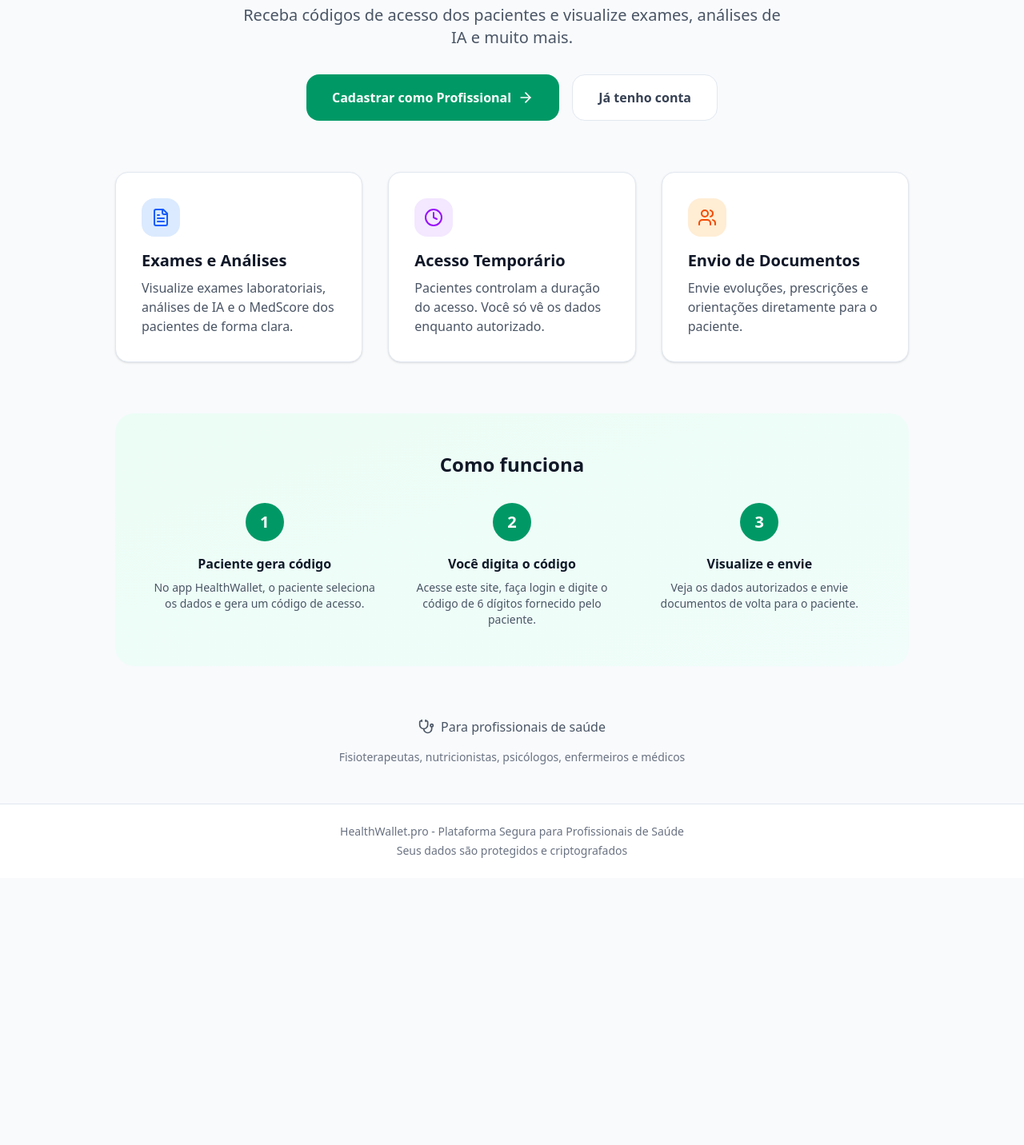
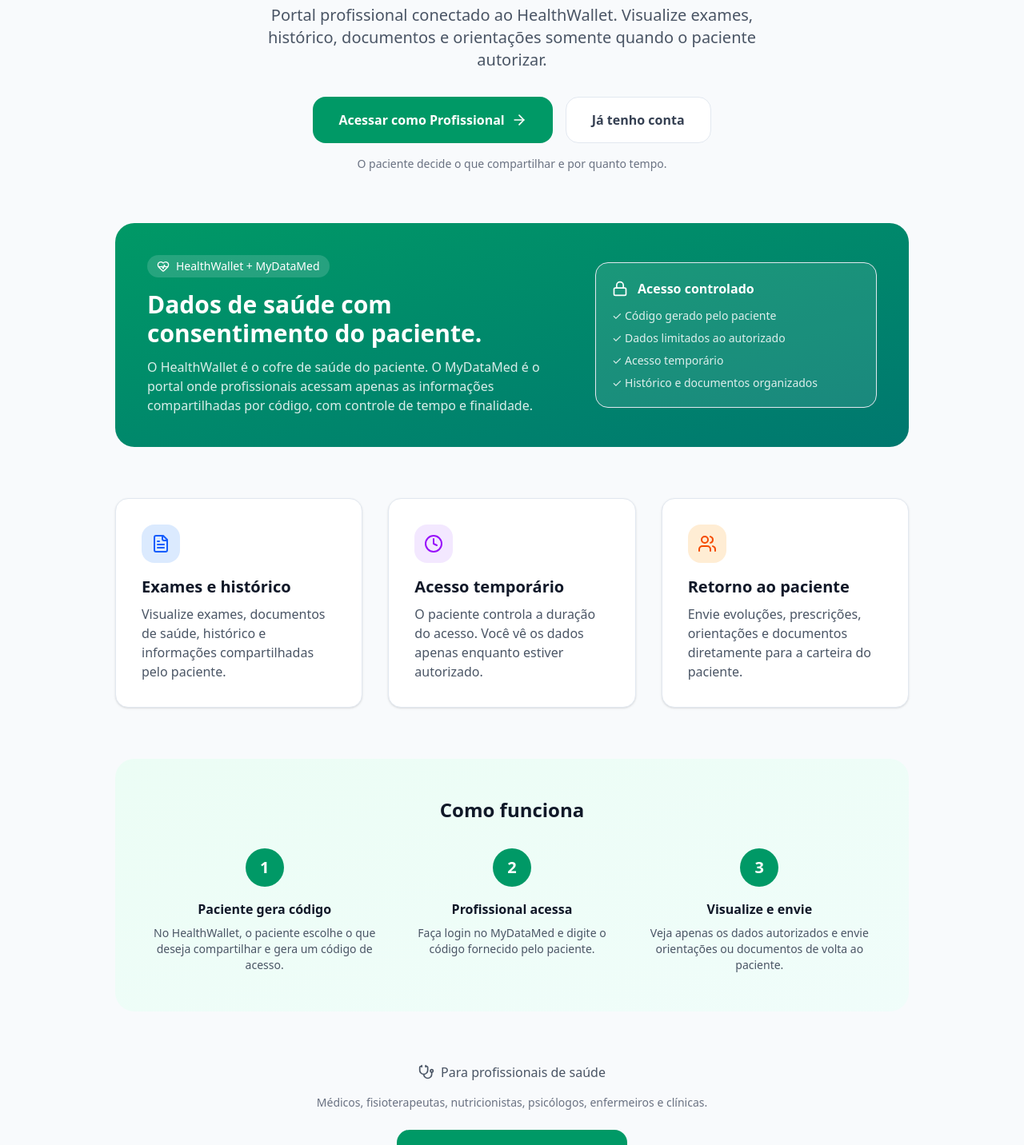
Before and after one commit to HenriqueGuilhermeUx/healthwallet-site, a Next.js app: page / in a window 1280 px wide. Shown: the part 280-1712 px from the top of the page at 80% size. Before the commit the page ends 1378 px from the top, so only its background shows below. Built offline with nearby package versions, Linux system fonts and the light colour scheme; no server answers.

Commit message:
Refactor page content and update text for clarity

```diff
--- a/src/app/page.tsx
+++ b/src/app/page.tsx
@@ -4,7 +4,16 @@ import { useAuth } from '@/contexts/AuthContext'
 import { useRouter } from 'next/navigation'
 import { useEffect } from 'react'
 import Link from 'next/link'
-import { Shield, Clock, FileText, Users, ArrowRight, Stethoscope } from 'lucide-react'
+import {
+  Shield,
+  Clock,
+  FileText,
+  Users,
+  ArrowRight,
+  Stethoscope,
+  HeartPulse,
+  Lock,
+} from 'lucide-react'
 
 export default function Home() {
   const { user, loading } = useAuth()
@@ -26,20 +35,20 @@ export default function Home() {
 
   return (
     <div className="max-w-5xl mx-auto px-4 py-12">
-      {/* Hero Section */}
       <div className="text-center mb-16">
         <div className="inline-flex items-center gap-2 px-4 py-2 bg-emerald-50 rounded-full text-emerald-700 text-sm font-medium mb-6">
           <Shield className="w-4 h-4" />
-          Plataforma Segura para Profissionais
+          MyDataMed by Nexa
         </div>
 
         <h1 className="text-4xl md:text-5xl font-bold text-gray-900 mb-4">
-          Acesse dados de saúde dos seus pacientes
-          <span className="text-emerald-600"> de forma segura</span>
+          Acesse dados compartilhados pelos pacientes
+          <span className="text-emerald-600"> com segurança</span>
         </h1>
 
         <p className="text-xl text-gray-600 max-w-2xl mx-auto mb-8">
-          Receba códigos de acesso dos pacientes e visualize exames, análises de IA e muito mais.
+          Portal profissional conectado ao HealthWallet. Visualize exames,
+          histórico, documentos e orientações somente quando o paciente autorizar.
         </p>
 
         <div className="flex flex-col sm:flex-row gap-4 justify-center">
@@ -47,9 +56,10 @@ export default function Home() {
             href="/register"
             className="inline-flex items-center justify-center gap-2 px-8 py-4 bg-emerald-600 text-white font-semibold rounded-xl hover:bg-emerald-700 transition-colors"
           >
-            Cadastrar como Profissional
+            Acessar como Profissional
             <ArrowRight className="w-5 h-5" />
           </Link>
+
           <Link
             href="/login"
             className="inline-flex items-center justify-center gap-2 px-8 py-4 bg-white text-gray-700 font-semibold rounded-xl border border-gray-200 hover:bg-gray-50 transition-colors"
@@ -57,17 +67,60 @@ export default function Home() {
             Já tenho conta
           </Link>
         </div>
+
+        <p className="text-sm text-gray-500 mt-4">
+          O paciente decide o que compartilhar e por quanto tempo.
+        </p>
       </div>
 
-      {/* Features */}
+      <div className="bg-gradient-to-br from-emerald-600 to-teal-700 rounded-3xl p-8 md:p-10 text-white mb-16">
+        <div className="grid md:grid-cols-[1.2fr_0.8fr] gap-8 items-center">
+          <div>
+            <div className="inline-flex items-center gap-2 px-3 py-1 bg-white/15 rounded-full text-sm font-medium mb-4">
+              <HeartPulse className="w-4 h-4" />
+              HealthWallet + MyDataMed
+            </div>
+
+            <h2 className="text-2xl md:text-3xl font-bold mb-3">
+              Dados de saúde com consentimento do paciente.
+            </h2>
+
+            <p className="text-white/85">
+              O HealthWallet é o cofre de saúde do paciente. O MyDataMed é o
+              portal onde profissionais acessam apenas as informações
+              compartilhadas por código, com controle de tempo e finalidade.
+            </p>
+          </div>
+
+          <div className="bg-white/10 border border-white/20 rounded-2xl p-5">
+            <div className="flex items-center gap-3 mb-3">
+              <Lock className="w-5 h-5" />
+              <span className="font-semibold">Acesso controlado</span>
+            </div>
+
+            <ul className="space-y-2 text-sm text-white/85">
+              <li>✓ Código gerado pelo paciente</li>
+              <li>✓ Dados limitados ao autorizado</li>
+              <li>✓ Acesso temporário</li>
+              <li>✓ Histórico e documentos organizados</li>
+            </ul>
+          </div>
+        </div>
+      </div>
+
       <div className="grid md:grid-cols-3 gap-8 mb-16">
         <div className="bg-white rounded-2xl p-8 border border-gray-100 shadow-sm">
           <div className="w-12 h-12 rounded-xl bg-blue-100 flex items-center justify-center mb-4">
             <FileText className="w-6 h-6 text-blue-600" />
           </div>
-          <h3 className="text-xl font-semibold text-gray-900 mb-2">Exames e Análises</h3>
+
+          <h3 className="text-xl font-semibold text-gray-900 mb-2">
+            Exames e histórico
+          </h3>
+
           <p className="text-gray-600">
-            Visualize exames laboratoriais, análises de IA e o MedScore dos pacientes de forma clara.
+            Visualize exames, documentos de saúde, histórico e informações
+            compartilhadas pelo paciente.
           </p>
         </div>
 
@@ -75,9 +128,14 @@ export default function Home() {
           <div className="w-12 h-12 rounded-xl bg-purple-100 flex items-center justify-center mb-4">
             <Clock className="w-6 h-6 text-purple-600" />
           </div>
-          <h3 className="text-xl font-semibold text-gray-900 mb-2">Acesso Temporário</h3>
+
+          <h3 className="text-xl font-semibold text-gray-900 mb-2">
+            Acesso temporário
+          </h3>
+
           <p className="text-gray-600">
-            Pacientes controlam a duração do acesso. Você só vê os dados enquanto autorizado.
+            O paciente controla a duração do acesso. Você vê os dados apenas
+            enquanto estiver autorizado.
           </p>
         </div>
 
@@ -85,25 +143,36 @@ export default function Home() {
           <div className="w-12 h-12 rounded-xl bg-orange-100 flex items-center justify-center mb-4">
             <Users className="w-6 h-6 text-orange-600" />
           </div>
-          <h3 className="text-xl font-semibold text-gray-900 mb-2">Envio de Documentos</h3>
+
+          <h3 className="text-xl font-semibold text-gray-900 mb-2">
+            Retorno ao paciente
+          </h3>
+
           <p className="text-gray-600">
-            Envie evoluções, prescrições e orientações diretamente para o paciente.
+            Envie evoluções, prescrições, orientações e documentos diretamente
+            para a carteira do paciente.
           </p>
         </div>
       </div>
 
-      {/* How it works */}
       <div className="bg-gradient-to-br from-emerald-50 to-teal-50 rounded-3xl p-8 md:p-12">
-        <h2 className="text-2xl font-bold text-gray-900 text-center mb-8">Como funciona</h2>
+        <h2 className="text-2xl font-bold text-gray-900 text-center mb-8">
+          Como funciona
+        </h2>
 
         <div className="grid md:grid-cols-3 gap-8">
           <div className="text-center">
             <div className="w-12 h-12 rounded-full bg-emerald-600 text-white font-bold text-xl flex items-center justify-center mx-auto mb-4">
               1
             </div>
-            <h3 className="font-semibold text-gray-900 mb-2">Paciente gera código</h3>
+
+            <h3 className="font-semibold text-gray-900 mb-2">
+              Paciente gera código
+            </h3>
+
             <p className="text-gray-600 text-sm">
-              No app HealthWallet, o paciente seleciona os dados e gera um código de acesso.
+              No HealthWallet, o paciente escolhe o que deseja compartilhar e
+              gera um código de acesso.
             </p>
           </div>
 
@@ -111,9 +180,13 @@ export default function Home() {
             <div className="w-12 h-12 rounded-full bg-emerald-600 text-white font-bold text-xl flex items-center justify-center mx-auto mb-4">
               2
             </div>
-            <h3 className="font-semibold text-gray-900 mb-2">Você digita o código</h3>
+
+            <h3 className="font-semibold text-gray-900 mb-2">
+              Profissional acessa
+            </h3>
+
             <p className="text-gray-600 text-sm">
-              Acesse este site, faça login e digite o código de 6 dígitos fornecido pelo paciente.
+              Faça login no MyDataMed e digite o código fornecido pelo paciente.
             </p>
           </div>
 
@@ -121,22 +194,41 @@ export default function Home() {
             <div className="w-12 h-12 rounded-full bg-emerald-600 text-white font-bold text-xl flex items-center justify-center mx-auto mb-4">
               3
             </div>
-            <h3 className="font-semibold text-gray-900 mb-2">Visualize e envie</h3>
+
+            <h3 className="font-semibold text-gray-900 mb-2">
+              Visualize e envie
+            </h3>
+
             <p className="text-gray-600 text-sm">
-              Veja os dados autorizados e envie documentos de volta para o paciente.
+              Veja apenas os dados autorizados e envie orientações ou documentos
+              de volta ao paciente.
             </p>
           </div>
         </div>
       </div>
 
-      {/* CTA */}
       <div className="text-center mt-16">
         <div className="inline-flex items-center gap-2 text-gray-600 mb-4">
           <Stethoscope className="w-5 h-5" />
           <span>Para profissionais de saúde</span>
         </div>
-        <p className="text-gray-500 text-sm">
-          Fisioterapeutas, nutricionistas, psicólogos, enfermeiros e médicos
+
+        <p className="text-gray-500 text-sm mb-6">
+          Médicos, fisioterapeutas, nutricionistas, psicólogos, enfermeiros e
+          clínicas.
+        </p>
+
+        <Link
+          href="/register"
+          className="inline-flex items-center justify-center gap-2 px-8 py-4 bg-emerald-600 text-white font-semibold rounded-xl hover:bg-emerald-700 transition-colors"
+        >
+          Começar no MyDataMed
+          <ArrowRight className="w-5 h-5" />
+        </Link>
+
+        <p className="text-xs text-gray-400 mt-6">
+          MyDataMed by Nexa — parte do ecossistema de soberania de dados da
+          Nexa.
         </p>
       </div>
     </div>
```
